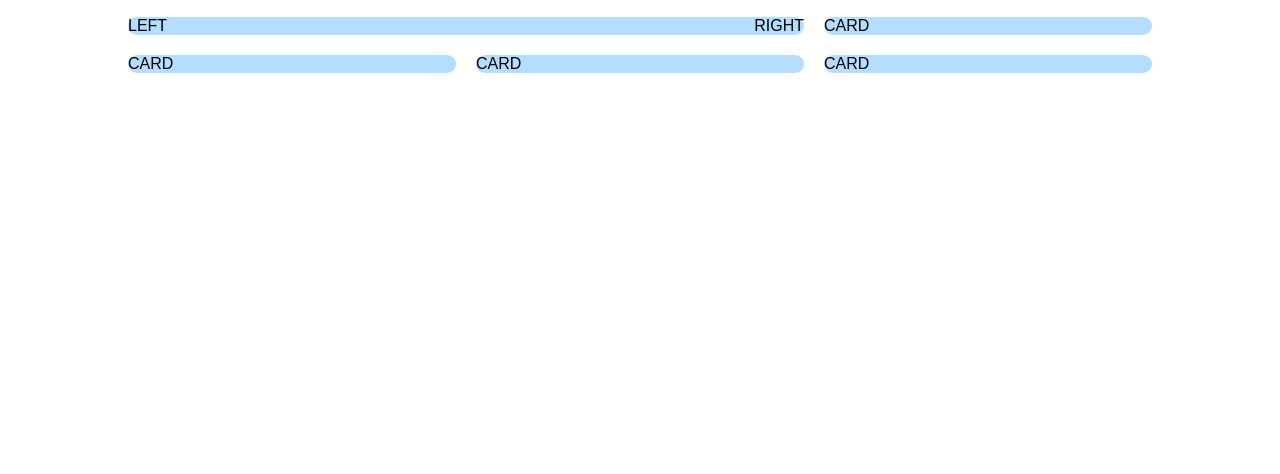
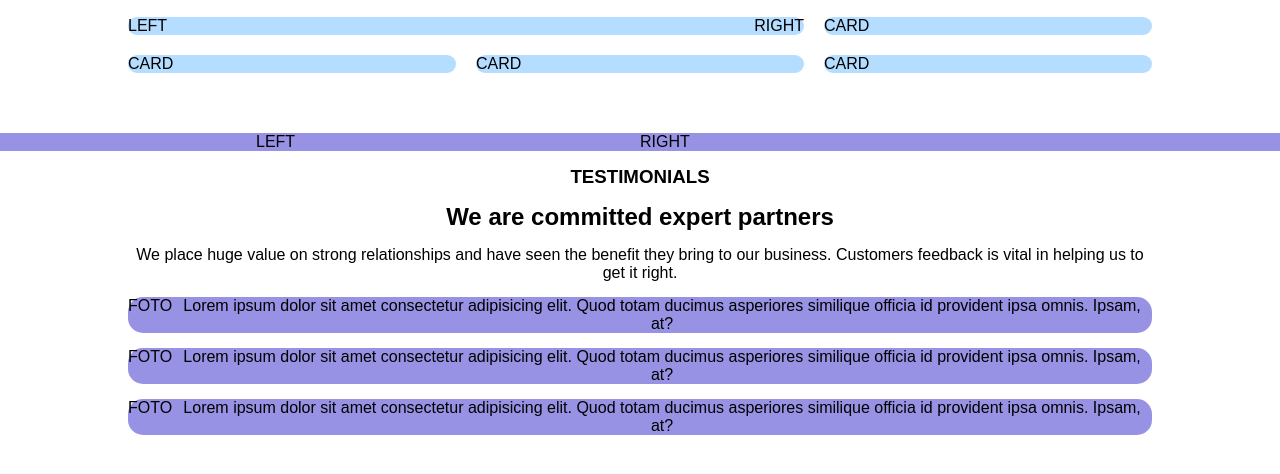
Before and after one commit to stefanenache12/htmlcss-responsive-layout, a plain HTML site: page index.html in a window 1280 px wide. Shown: the part 62-536 px from the top of the page. Drawn offline with Linux system fonts and the light colour scheme.

Commit message:
END STRUCTURE THIRD SECTION OF THE MAIN

```diff
--- a/css/style.css
+++ b/css/style.css
@@ -76,7 +76,27 @@ header .container .nav-menu {
 }
 
 
+/*SECOND SECTION*/
 
+.second-section {
+    background-color: var(--third-color);
+}
+
+/*THIRD SECTION*/
+
+.third-section {
+    text-align: center;
+}
+
+.third-section h3,h2,p {
+    margin-top: .9375rem;
+}
+
+.testimonials {
+    background-color: var(--third-color);
+    margin-top: .9375rem;
+    border-radius: .9375rem;
+}
 
 
 
@@ -99,6 +119,15 @@ header .container .nav-menu {
     .first-section .cards > :first-child {
         width: calc(((100% / 3) * 2) - 1.25rem);
     }
+
+    /*THIRD SECTION*/
+
+    .testimonials {
+        display: flex;
+        justify-content: space-between;
+    }
+
+
 
 
 
@@ -134,5 +163,21 @@ header .container .nav-menu {
         justify-content: space-between;
     }
 
+    /*SECOND SECTION*/
+
+    .second-section .container {
+        width: 60%;
+    }
+
+    .second-section .cards {
+        display: flex;
+
+    }
+
+    .second-section .card {
+        width: 50%;
+
+    }
+
 
 }
--- a/index.html
+++ b/index.html
@@ -127,6 +127,81 @@
 
             </section>
 
+            <!--SECOND SECTION-->
+
+            <section class="second-section">
+
+                <div class="container">
+
+                    <div class="cards">
+
+                        <div class="card">
+                            LEFT
+                        </div>
+
+                        <div class="card">
+                            RIGHT
+                        </div>
+
+                    </div>
+
+                </div>
+
+            </section>
+
+            <!--THIRD SECTION-->
+
+            <section class="third-section">
+
+                <div class="container">
+
+                    <h3>TESTIMONIALS</h3>
+
+                    <h2>We are committed expert partners</h2>
+
+                    <p>We place huge value on strong relationships and have seen the benefit they bring to our business. Customers feedback is vital in helping us to get it right.</p>
+
+                    <div class="testimonials">
+
+                        <div class="testimonials-left">
+                            FOTO
+                        </div>
+
+                        <div class="testimonials-right">
+                            Lorem ipsum dolor sit amet consectetur adipisicing elit. Quod totam ducimus asperiores similique officia id provident ipsa omnis. Ipsam, at?
+                        </div>
+
+                    </div>
+
+                    <div class="testimonials">
+
+                        <div class="testimonials-left">
+                            FOTO
+                        </div>
+
+                        <div class="testimonials-right">
+                            Lorem ipsum dolor sit amet consectetur adipisicing elit. Quod totam ducimus asperiores similique officia id provident ipsa omnis. Ipsam, at?
+                        </div>
+
+                    </div>
+
+                    <div class="testimonials">
+
+                        <div class="testimonials-left">
+                            FOTO
+                        </div>
+
+                        <div class="testimonials-right">
+                            Lorem ipsum dolor sit amet consectetur adipisicing elit. Quod totam ducimus asperiores similique officia id provident ipsa omnis. Ipsam, at?
+                        </div>
+
+                    </div>
+
+
+                </div>
+
+            </section>
+
         </main>
 
         <!--FOOTER-->
```
